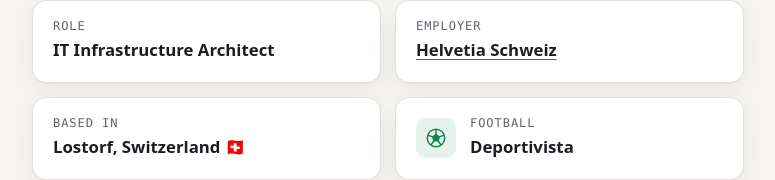
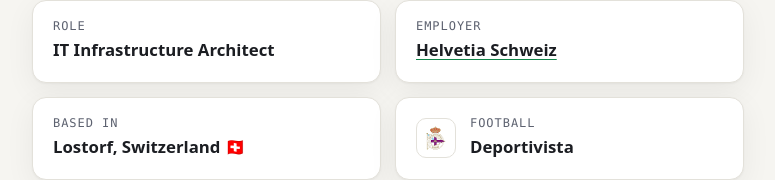
Before and after one commit to eloy83/eloy83.github.io, a plain HTML site: page index.html in a window 1280 px wide. Shown: the part 622-802 px from the top of the page, without its empty margins (252-1027 px from the left). Drawn offline with Linux system fonts and the light colour scheme.

Commit message:
Deportivo-Logo in der Fussball-Kachel
Co-Authored-By: Claude Opus 5.5 <noreply@anthropic.com>
Claude-Session: https://claude.ai/code/session_01RGRojANHLeWkjBY2Pv2Vst

```diff
--- a/index.html
+++ b/index.html
@@ -109,6 +109,8 @@
       background: var(--accent-soft); color: var(--accent);
     }
     .fact .ico svg { width: 22px; height: 22px; }
+    .fact .ico-img { background: #fff; border: 1px solid var(--line); }
+    .fact .ico-img img { width: 34px; height: 34px; object-fit: contain; }
 
     .timeline { list-style: none; margin: 0; padding: 0; border-left: 2px solid var(--line); }
     .timeline li { position: relative; padding: 0 0 22px 24px; }
@@ -239,7 +241,7 @@ Eloy Castro
             <div class="v"><span class="de">Lostorf, Schweiz 🇨🇭</span><span class="en">Lostorf, Switzerland 🇨🇭</span><span class="es">Lostorf, Suiza 🇨🇭</span></div>
           </div>
           <div class="fact has-ico">
-            <span class="ico"><svg viewBox="0 0 24 24" aria-hidden="true" fill="none" stroke="currentColor" stroke-width="1.6" stroke-linejoin="round"><circle cx="12" cy="12" r="9.5"/><path d="M12 8.2l3.6 2.6-1.4 4.2H9.8l-1.4-4.2z" fill="currentColor"/><path d="M12 8.2V2.5M15.6 10.8l5.3-1.9M14.2 15l3.3 4.6M9.8 15l-3.3 4.6M8.4 10.8L3.1 8.9"/></svg></span>
+            <span class="ico ico-img"><img src="images/deportivo.png" alt="" width="34" height="34"></span>
             <div>
               <div class="k"><span class="de">Fussball</span><span class="en">Football</span><span class="es">Fútbol</span></div>
               <div class="v">Deportivista</div>
```
Also changed, not shown: images/deportivo.png (added).
